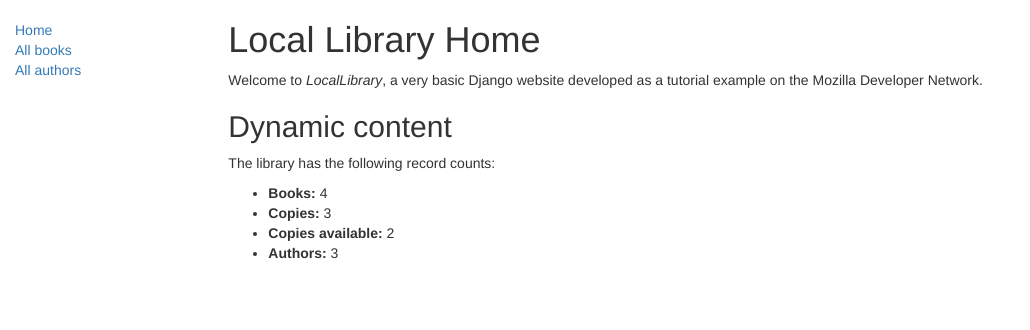
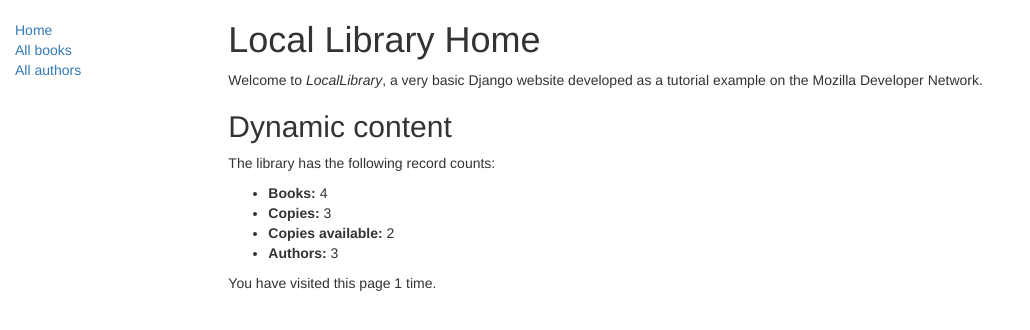
Before and after one commit to Ulftar/library_site, a Django app: page /catalog/ in a window 1280 px wide. Shown: the top 330 px of the page, without its empty margins (0-1030 px from the left). Run offline with Django 4.2, Linux system fonts and the light colour scheme; data comes from the database, SQL or seed files in the repository; both versions use the stored data as it was after the commit; some libraries are stand-ins or nearby versions.

Commit message:
Create sessions count at homepage

```diff
--- a/catalog/templates/index.html
+++ b/catalog/templates/index.html
@@ -15,4 +15,6 @@
     <li><strong>Authors:</strong> {{ num_authors }}</li>
   </ul>
 
+  <p>You have visited this page {{ num_visits }}{% if num_visits == 1 %} time{% else %} times{% endif %}.</p>
+
 {% endblock %}
--- a/catalog/views.py
+++ b/catalog/views.py
@@ -7,11 +7,14 @@ def index(request):
     Функция отображения для домашней страницы сайта.
     """
     # Генерация "количеств" некоторых главных объектов
-    num_books=Book.objects.all().count()
-    num_instances=BookInstance.objects.all().count()
+    num_books = Book.objects.all().count()
+    num_instances = BookInstance.objects.all().count()
     # Доступные книги (статус = 'a')
-    num_instances_available=BookInstance.objects.filter(status__exact='a').count()
-    num_authors=Author.objects.count()  # Метод 'all()' применён по умолчанию.
+    num_instances_available = BookInstance.objects.filter(status__exact='a').count()
+    num_authors = Author.objects.count()  # Метод 'all()' применён по умолчанию.
+     # Количество посещений этого представления, подсчитанное в переменной сеанса.
+    num_visits = request.session.get('num_visits', 1)
+    request.session['num_visits'] = num_visits + 1
 
     # Отрисовка HTML-шаблона index.html с данными внутри
     # переменной контекста context
@@ -20,7 +23,8 @@ def index(request):
         'index.html',
         context={
         	'num_books':num_books,'num_instances':num_instances,
-    		'num_instances_available':num_instances_available,'num_authors':num_authors},
+    		'num_instances_available':num_instances_available,'num_authors':num_authors,
+    		'num_visits': num_visits},
     )
 
 class BookListView(generic.ListView):
```
Also changed, not shown: db.sqlite3.
